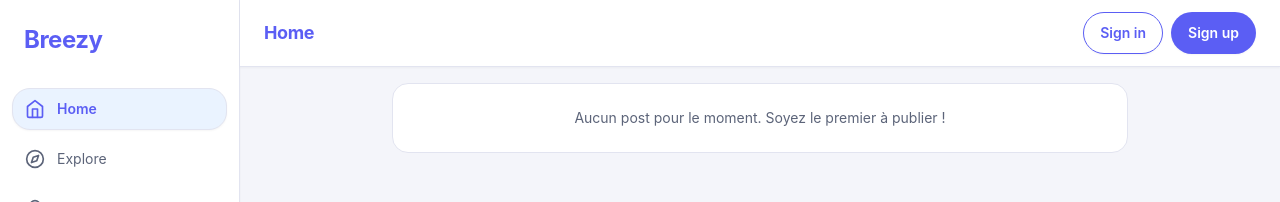
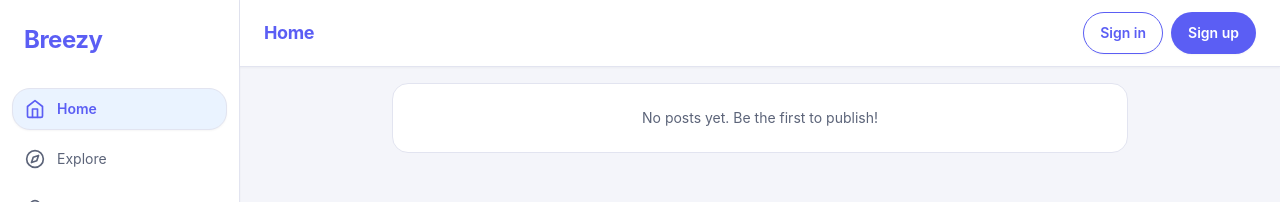
Before and after one commit to DAD-groupe-6/Breezy, a Next.js app in the folder front/: page / in a window 1280 px wide. Shown: the top 202 px of the page. Built offline with nearby package versions, Linux system fonts and the light colour scheme.

Commit message:
feat: add report functionality to posts in Home component

```diff
--- a/front/src/app/(app)/page.js
+++ b/front/src/app/(app)/page.js
@@ -71,6 +71,7 @@ export default function Home() {
               liked={post.likedByMe}
               comments={post.commentsCount}
               onViewProfile={() => router.push(`/profil/${post.id_user}`)}
+              onReport={(id) => setPosts((prev) => prev.filter((p) => p._id !== id))}
               onDelete={(id) => setPosts((prev) => prev.filter((p) => p._id !== id))}
             />
           ))}
@@ -87,7 +88,7 @@ export default function Home() {
 
           {!loading && !error && posts.length === 0 && (
             <p className="px-4 py-6 text-center text-sm text-[var(--color-text-secondary)]">
-              Aucun post pour le moment. Soyez le premier à publier !
+              {t('pages.home.empty')}
             </p>
           )}
         </div>
```
